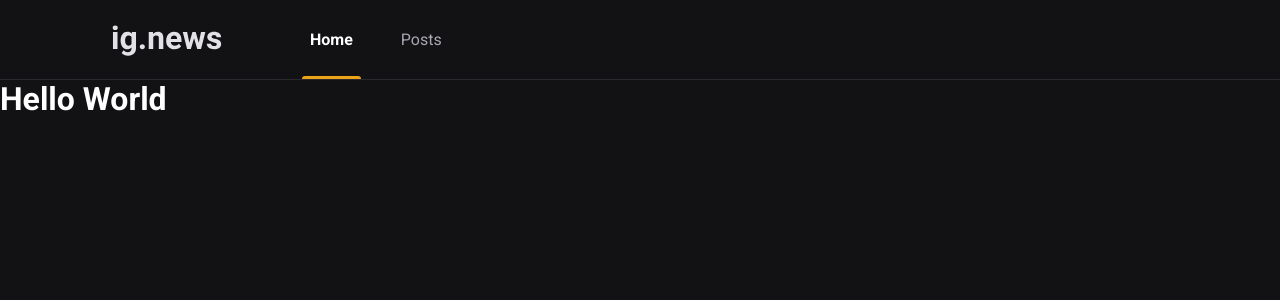
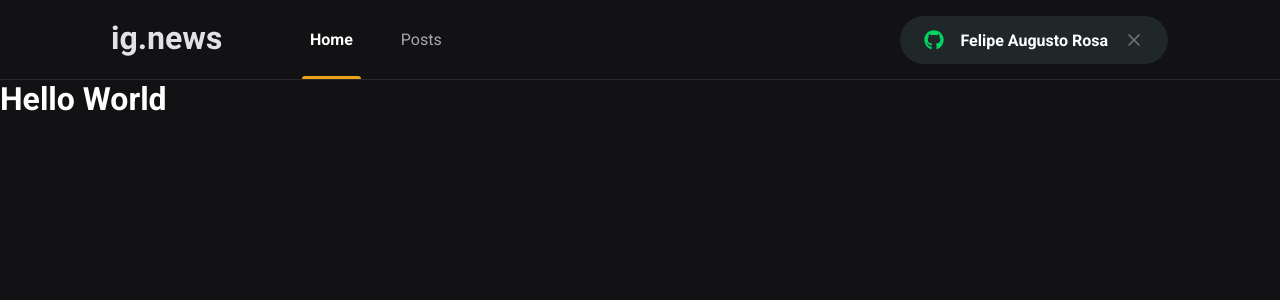
Before and after one commit to flpfar/ignews, a Next.js app: page / in a window 1280 px wide. Shown: the top 300 px of the page. Built offline with nearby package versions, Linux system fonts and the light colour scheme.

Commit message:
Add SignInButton component

```diff
--- a/package.json
+++ b/package.json
@@ -10,7 +10,8 @@
   "dependencies": {
     "next": "10.0.9",
     "react": "17.0.2",
-    "react-dom": "17.0.2"
+    "react-dom": "17.0.2",
+    "react-icons": "^4.2.0"
   },
   "devDependencies": {
     "@types/node": "^14.14.35",
--- a/src/components/Header/index.tsx
+++ b/src/components/Header/index.tsx
@@ -1,3 +1,4 @@
+import { SignInButton } from "../SignInButton";
 import styles from "./styles.module.scss";
 
 export function Header() {
@@ -9,6 +10,7 @@ export function Header() {
           <a href="" className={styles.active}>Home</a>
           <a href="">Posts</a>
         </nav>
+        <SignInButton />
       </div>
     </header>
   )
--- a/src/components/Header/styles.module.scss
+++ b/src/components/Header/styles.module.scss
@@ -50,4 +50,8 @@
       }
     }
   }
+
+  & > button {
+    margin-left: auto;
+  }
 }
--- /dev/null
+++ b/src/components/SignInButton/index.tsx
@@ -0,0 +1,20 @@
+import { FaGithub } from "react-icons/fa";
+import { FiX } from "react-icons/fi";
+import styles from "./styles.module.scss";
+
+export function SignInButton() {
+  const isUserLoggedIn = true;
+
+  return isUserLoggedIn ? (
+    <button type="button" className={styles.signInButton}>
+      <FaGithub color="#04d361" />
+      Felipe Augusto Rosa
+      <FiX color="#737380" className={styles.closeIcon} />
+    </button>
+  ) : (
+    <button type="button" className={styles.signInButton}>
+      <FaGithub color="#eba417" />
+      Sign in with Github
+    </button>
+  )
+}
--- /dev/null
+++ b/src/components/SignInButton/styles.module.scss
@@ -0,0 +1,32 @@
+.signInButton {
+  height: 3rem;
+  border-radius: 3rem;
+  background: var(--gray-850);
+  border: 0;
+  padding: 0 1.5rem;
+
+  display: flex;
+  align-items: center;
+  justify-content: center;
+
+  color: var(--white);
+  font-weight: bold;
+  transition: filter 0.2s;
+
+  svg {
+    width: 20px;
+    height: 20px;
+  }
+
+  svg:first-child {
+    margin-right: 1rem;
+  }
+
+  svg.closeIcon {
+    margin-left: 1rem;
+  }
+
+  &:hover {
+    filter: brightness(0.8);
+  }
+}
--- a/src/styles/global.scss
+++ b/src/styles/global.scss
@@ -10,6 +10,7 @@
   --gray-100: #e1e1e6;
   --gray-300: #a8a8b3;
   --gray-800: #29292e;
+  --gray-850: #1f2729;
   --gray-900: #121214;
 
   --cyan-500: #61dafb;
```
Also changed, not shown: 1 other file (tests, documents, lock files or other folders).
